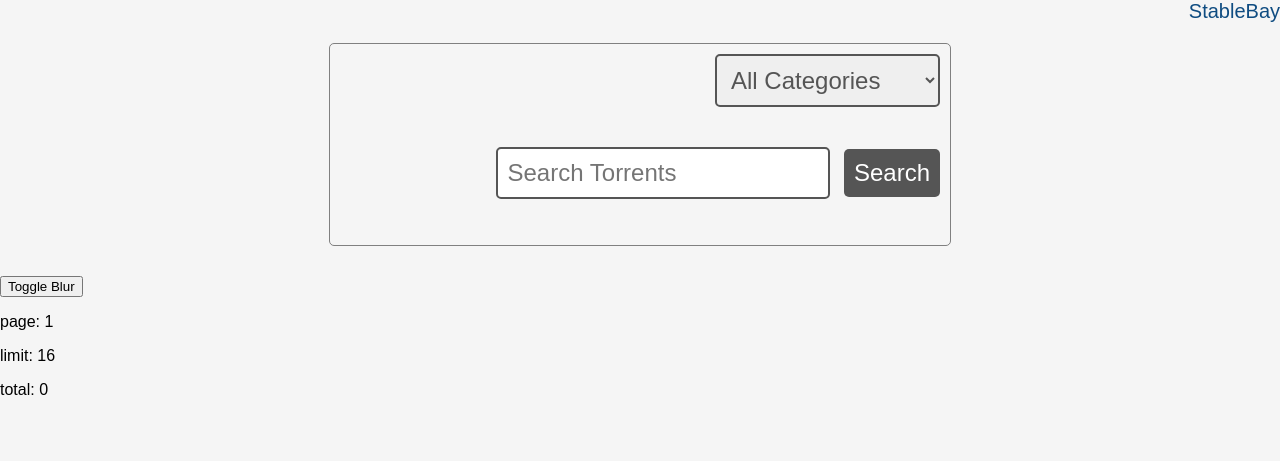
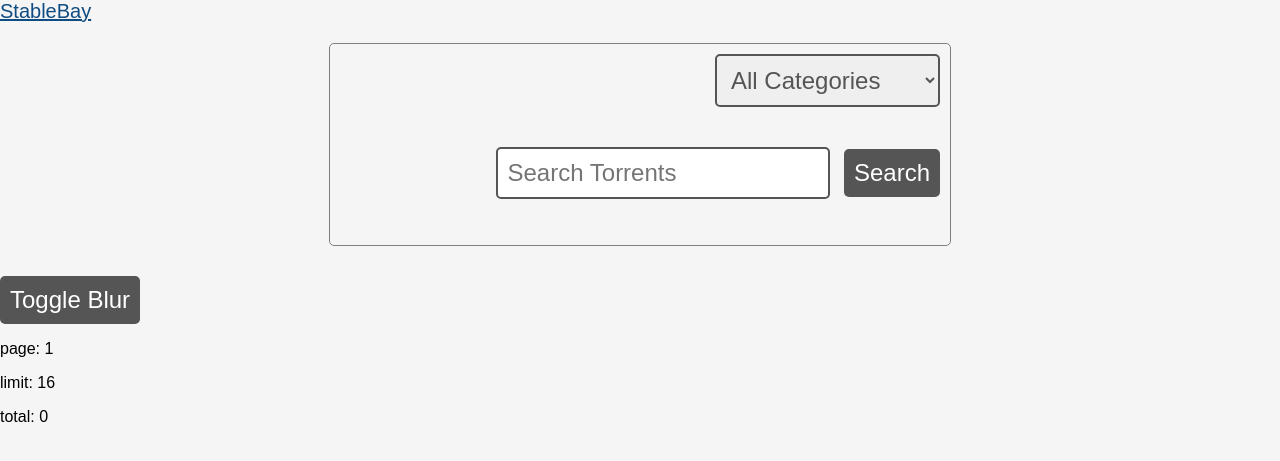
Before and after one commit to thiefyzheng/StableBay, a Flask app: page /torrents in a window 1280 px wide. Shown: the top 461 px of the page. Run offline with Flask 2, Linux system fonts and the light colour scheme; data that the repository does not hold is empty; parts of the project's set-up code (start-up, migrations or seed data) failed here and were passed over.

Commit message:
stylistic changeee

```diff
--- a/templates/torrents.html
+++ b/templates/torrents.html
@@ -82,7 +82,15 @@
       border-radius :5px;
       border :2px solid #555;
       }
-
+ button {
+        font-size: 24px;
+        padding: 10px;
+        border-radius: 5px;
+        background-color: #555;
+        color: #fff;
+        border: none;
+        cursor: pointer;
+    }
     .search-container button[type="submit"] {
       font-size :24px;
       padding :10px;
@@ -105,9 +113,13 @@ height :50px;
     <link rel="stylesheet" type="text/css" href="{{ url_for('static', filename='style.css') }}">
 </head>
 <body>
-    <div style="text-align:right;">
+<body>
+    <div style="text-align:left;">
       <a href="/">StableBay</a>
     </div>
+
+</body>
+
     <div class="search-container">
         <form method="GET" action="/search">
           <div style="display:inline-block;">
```
Also changed, not shown: templates/torrent_details.html (+19 -2 lines).
